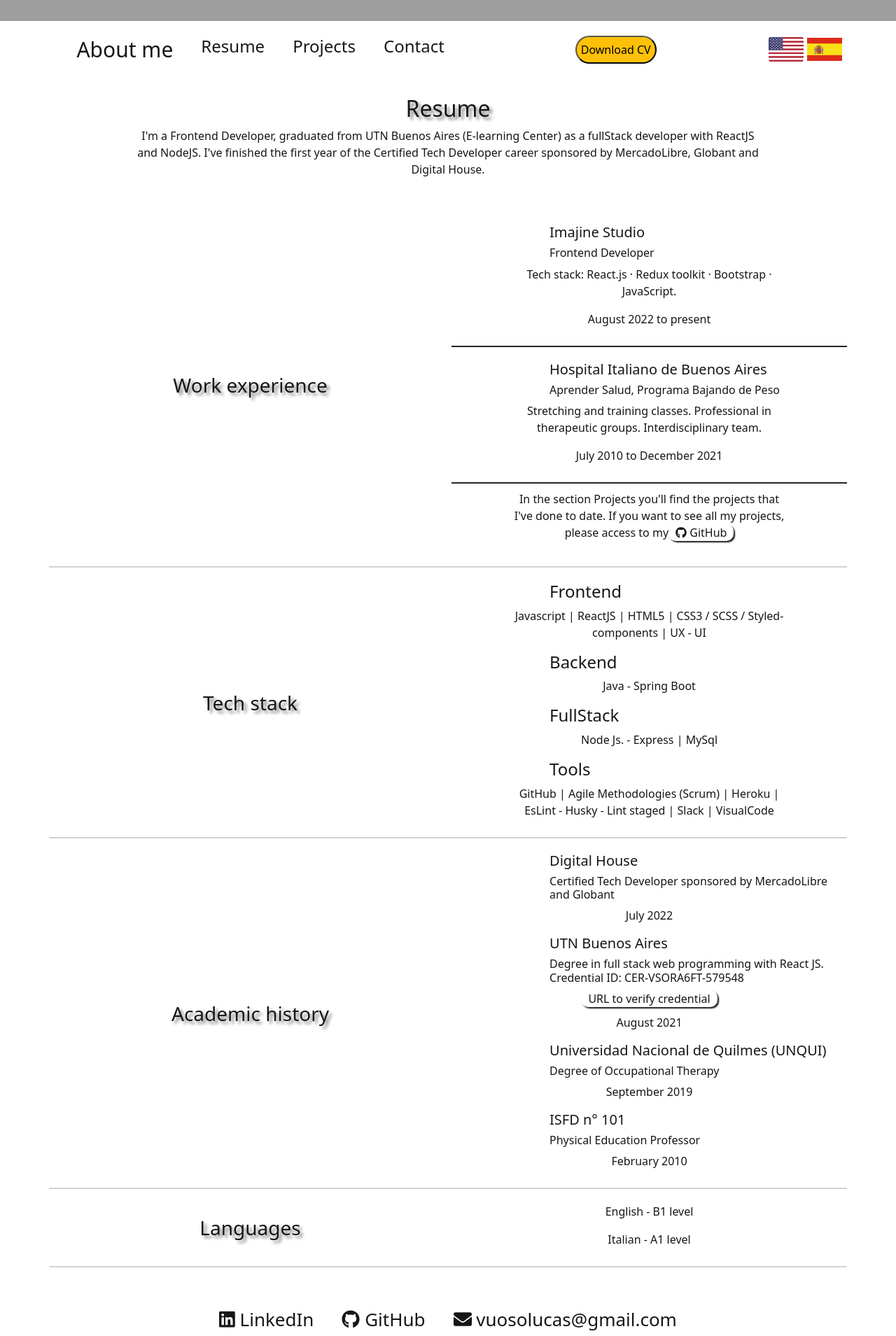
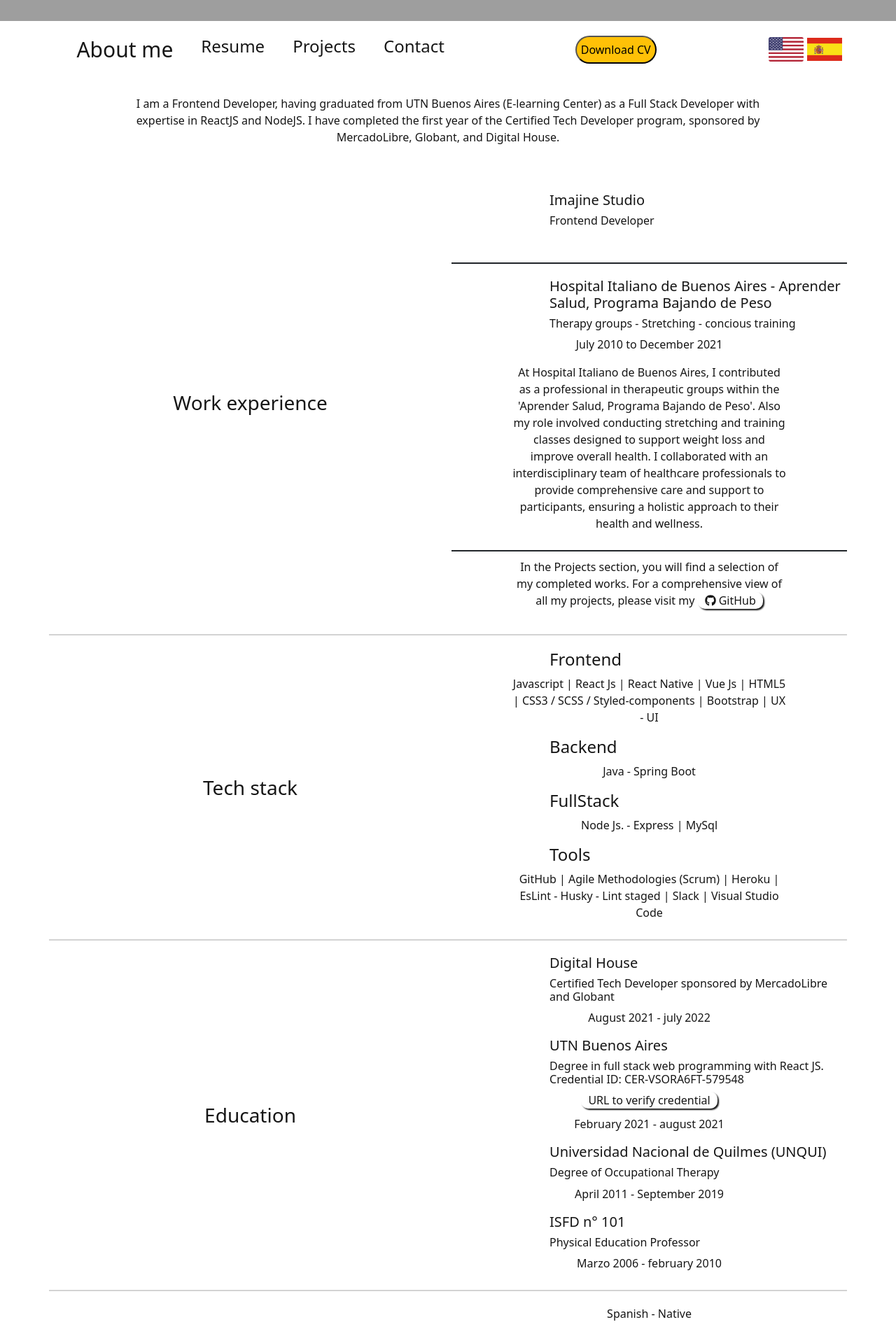
Before and after one commit to vuoso-l/portfolio_react, a React (Create React App) app: page /resume in a window 1280 px wide. Shown: the part 320-2229 px from the top of the page at 70% size. Built offline with nearby package versions, Linux system fonts and the light colour scheme; grey boxes are pictures that could not be loaded.

Commit message:
fix: changed resume info

```diff
--- a/src/pages/Resume.jsx
+++ b/src/pages/Resume.jsx
@@ -7,7 +7,7 @@ import TechStackComponent from "../components/TechStackComponent";
 import ThemeContext from "../context/ThemeContext";
 import translation from "../translations/resume.json";
 import LanguageContext from "../context/LanguageContext";
-import { H2CardStyle, H3CardStyle } from "../stylesComponents/BasicTagsStyle";
+import { H3CardStyle } from "../stylesComponents/BasicTagsStyle";
 import { ContainerStyle } from "../stylesComponents/ContainerStyle";
 import { ResumeStyle } from "../stylesComponents/ResumeStyle";
 import { imgGithub } from "../styleAux/fontAwesoneIcon";
@@ -25,7 +25,6 @@ const Resume = () => {
   return (
     <ContainerStyle theme={theme}>
       <ResumeStyle theme={theme}>
-        <H2CardStyle theme={theme}>{languageCont.h2}</H2CardStyle>
         <p>{languageCont.p}</p>
         <div className="container">
           <section>
@@ -40,8 +39,8 @@ const Resume = () => {
                 p2={languageCont.workExperience.p2IS}
               />
               <ExperienceComponent
-                h5="Hospital Italiano de Buenos Aires"
-                h6="Aprender Salud, Programa Bajando de Peso"
+                h5="Hospital Italiano de Buenos Aires - Aprender Salud, Programa Bajando de Peso"
+                h6={languageCont.workExperience.subtitle}
                 p1={languageCont.workExperience.p1HI}
                 p2={languageCont.workExperience.p2HI}
               />
@@ -60,7 +59,7 @@ const Resume = () => {
             <div>
               <TechStackComponent
                 h4="Frontend"
-                p="Javascript | ReactJS | HTML5 | CSS3 / SCSS / Styled-components | UX - UI"
+                p="Javascript | React Js | React Native | Vue Js | HTML5 | CSS3 / SCSS / Styled-components | Bootstrap | UX - UI"
               />
               <TechStackComponent h4="Backend" p="Java - Spring Boot" />
               <TechStackComponent
@@ -70,7 +69,7 @@ const Resume = () => {
               <TechStackComponent
                 h4={languageCont.techStack.tools}
                 p="GitHub | Agile Methodologies (Scrum) | Heroku |
-            EsLint - Husky - Lint staged | Slack | VisualCode"
+            EsLint - Husky - Lint staged | Slack | Visual Studio Code"
               />
             </div>
           </section>
@@ -106,6 +105,7 @@ const Resume = () => {
           <section>
             <H3CardStyle theme={theme}>{languageCont.languages.h3}</H3CardStyle>
             <div>
+              <p>{languageCont.languages.spanish}</p>
               <p>{languageCont.languages.english}</p>
               <p>{languageCont.languages.italian}</p>
             </div>
--- a/src/stylesComponents/BasicTagsStyle.js
+++ b/src/stylesComponents/BasicTagsStyle.js
@@ -24,7 +24,6 @@ export const H2CardStyle = styled(H2Style)`
 `;
 
 export const H3CardStyle = styled.h3`
-  text-shadow: 4px 4px 4px grey;
   text-align: center;
   color: ${({ theme }) =>
     theme === "light" ? color.titleLightCard : color.titleDarkCard};
--- a/src/stylesComponents/FooterStyle.js
+++ b/src/stylesComponents/FooterStyle.js
@@ -7,6 +7,7 @@ const FooterStyle = styled.footer`
   ${displayFlex("flex", "column", "center", "center")};
   width: 100%;
   max-width: 100%;
+  padding-top: 200px;
   a {
     padding: 10px 20px;
     color: ${({ theme }) =>
--- a/src/translations/resume.json
+++ b/src/translations/resume.json
@@ -1,69 +1,69 @@
 {
   "contentResume": {
     "english": {
-      "h2": "Resume",
-      "p": "I'm a Frontend Developer, graduated from UTN Buenos Aires (E-learning Center) as a fullStack developer with ReactJS and NodeJS. I've finished the first year of the Certified Tech Developer career sponsored by MercadoLibre, Globant and Digital House.",
+      "p": "I am a Frontend Developer, having graduated from UTN Buenos Aires (E-learning Center) as a Full Stack Developer with expertise in ReactJS and NodeJS. I have completed the first year of the Certified Tech Developer program, sponsored by MercadoLibre, Globant, and Digital House.",
       "techStack": {
         "h3": "Tech stack",
         "tools": "Tools"
       },
       "academicHistory": {
-        "h3": "Academic history",
+        "h3": "Education",
         "carrerDH": "Certified Tech Developer sponsored by MercadoLibre and Globant",
-        "dateDH": "July 2022",
+        "dateDH": "August 2021 - july 2022",
         "carrerUtn": "Degree in full stack web programming with React JS. Credential ID: CER-VSORA6FT-579548",
-        "dateUtn": "August 2021",
+        "dateUtn": "February 2021 - august 2021",
         "carrerUnqui": "Degree of Occupational Therapy",
-        "dateUnqui": "September 2019",
+        "dateUnqui": "April 2011 - September 2019",
         "carrerIsfd": "Physical Education Professor",
-        "dateIsfd": "February 2010",
+        "dateIsfd": "Marzo 2006 - february 2010",
         "credentialP": "URL to verify credential"
       },
       "languages": {
         "h3": "Languages",
+        "spanish": "Spanish - Native",
         "english": "English - B1 level",
         "italian": "Italian - A1 level"
       },
       "workExperience": {
         "h3": "Work experience",
-        "p": "In the section Projects you'll find the projects that I've done to date. If you want to see all my projects, please access to my",
-        "p1IS": "Tech stack: React.js · Redux toolkit · Bootstrap · JavaScript.",
-        "p2IS": "August 2022 to present",
-        "p1HI": "Stretching and training classes. Professional in therapeutic groups. Interdisciplinary team.",
-        "p2HI": "July 2010 to December 2021"
+        "p": "In the Projects section, you will find a selection of my completed works. For a comprehensive view of all my projects, please visit my ",
+        "subtitle": "Therapy groups - Stretching - concious training",
+        "p1HI": "July 2010 to December 2021",
+        "p2HI": "At Hospital Italiano de Buenos Aires, I contributed as a professional in therapeutic groups within the 'Aprender Salud, Programa Bajando de Peso'. Also my role involved conducting stretching and training classes designed to support weight loss and improve overall health. I collaborated with an interdisciplinary team of healthcare professionals to provide comprehensive care and support to participants, ensuring a holistic approach to their health and wellness."
       }
     },
     "spanish": {
-      "h2": "Currículum",
-      "p": "Soy Desarrollador Frontend, egresado de la UTN Buenos Aires (Centro de E-learning) como desarrollador fullStack con ReactJS y NodeJS. Actualmente estoy terminando el primer año de la carrera Certified Tech Developer patrocinada por MercadoLibre, Globant y Digital House.",
+      "p": "Soy un desarrollador Frontend, graduado de la UTN Buenos Aires (Centro de E-learning) como Desarrollador Full Stack con experiencia en ReactJS y NodeJS. He completado el primer año del programa Certified Tech Developer, patrocinado por MercadoLibre, Globant y Digital House.",
       "techStack": {
         "h3": "Tecnologías",
         "tools": "Herramientas"
       },
       "academicHistory": {
-        "h3": "Historial académico",
+        "h3": "Educación",
         "carrerDH": "Certified Tech Developer patrocinada por MercadoLibre y Globant",
-        "dateDH": "Julio 2022",
+        "dateDH": "Agosto 2021 - julio 2022",
         "carrerUtn": "Diplomatura en programación web full stack con React JS. ID de la credencial: CER-VSORA6FT-579548",
-        "dateUtn": "Agosto 2021",
+        "dateUtn": "Febrero - agosto 2021",
         "carrerUnqui": "Licenciatura en Terapia Ocupacional",
-        "dateUnqui": "Septiembre 2019",
+        "dateUnqui": "Abril 2011 - septiembre 2019",
         "carrerIsfd": "Profesor de Educación Física",
-        "dateIsfd": "Febrero 2010",
+        "dateIsfd": "Marzo 2006 - febrero 2010",
         "credentialP": "URL para corroborar la credencial"
       },
       "languages": {
         "h3": "Lenguajes",
+        "spanish": "Español - Nativo",
         "english": "Inglés - nivel B1",
         "italian": "Italiano - nivel A1"
       },
       "workExperience": {
         "h3": "Experiencia laboral",
-        "p": "En la sección Projects encontrarás los proyectos que he realizado hasta la fecha. Si querés ver todos mis proyectos, accedé a mi",
-        "p1IS": "Tech stack: React.js · Redux toolkit · Bootstrap · JavaScript.",
-        "p2IS": "Agosto 2022 a la actualidad",
-        "p1HI": "Clases de estiramiento y entrenamiento. Profesional en grupos terapéuticos. Equipo interdisciplinario.",
-        "p2HI": "Julio 2010 hasta diciembre 2021"
+        "p": "En la sección de Proyectos, encontrarás una selección de mis trabajos completados. Para ver todos mis proyectos de manera completa, por favor visita mi ",
+        "p1IS": "Agosto 2022 a la actualidad",
+        "p2IS": "En Imajine Studio, trabajo como Desarrollador Frontend, utilizando un tech stack robusto que incluye React Native, React.js, Vue.js, Redux Toolkit, JavaScript, Bootstrap y Firebase. Mis responsabilidades abarcan el desarrollo y mantenimiento de aplicaciones web dinámicas y amigables para el usuario. Colaboro estrechamente con equipos multifuncionales para ofrecer soluciones de software de alta calidad, asegurando un diseño responsivo y un rendimiento óptimo en diversos dispositivos y plataformas.",
+        "subtitle": "Grupos terapéuticos - Stretching - entrenamiento",
+        "p1HI": "Julio 2010 hasta diciembre 2021",
+        "p2HI": "En el Hospital Italiano de Buenos Aires, contribuí como profesional en grupos terapéuticos dentro del programa 'Aprender Salud, Programa Bajando de Peso'. Mi rol también implicaba llevar a cabo clases de estiramiento y entrenamiento diseñadas para apoyar la pérdida de peso y mejorar la salud general. Colaboré con un equipo interdisciplinario de profesionales de la salud para ofrecer atención integral y apoyo a los participantes, asegurando un enfoque holístico hacia su salud y bienestar."
       }
     }
   }
```
Also changed, not shown: 1 other file (tests, documents, lock files or other folders).
